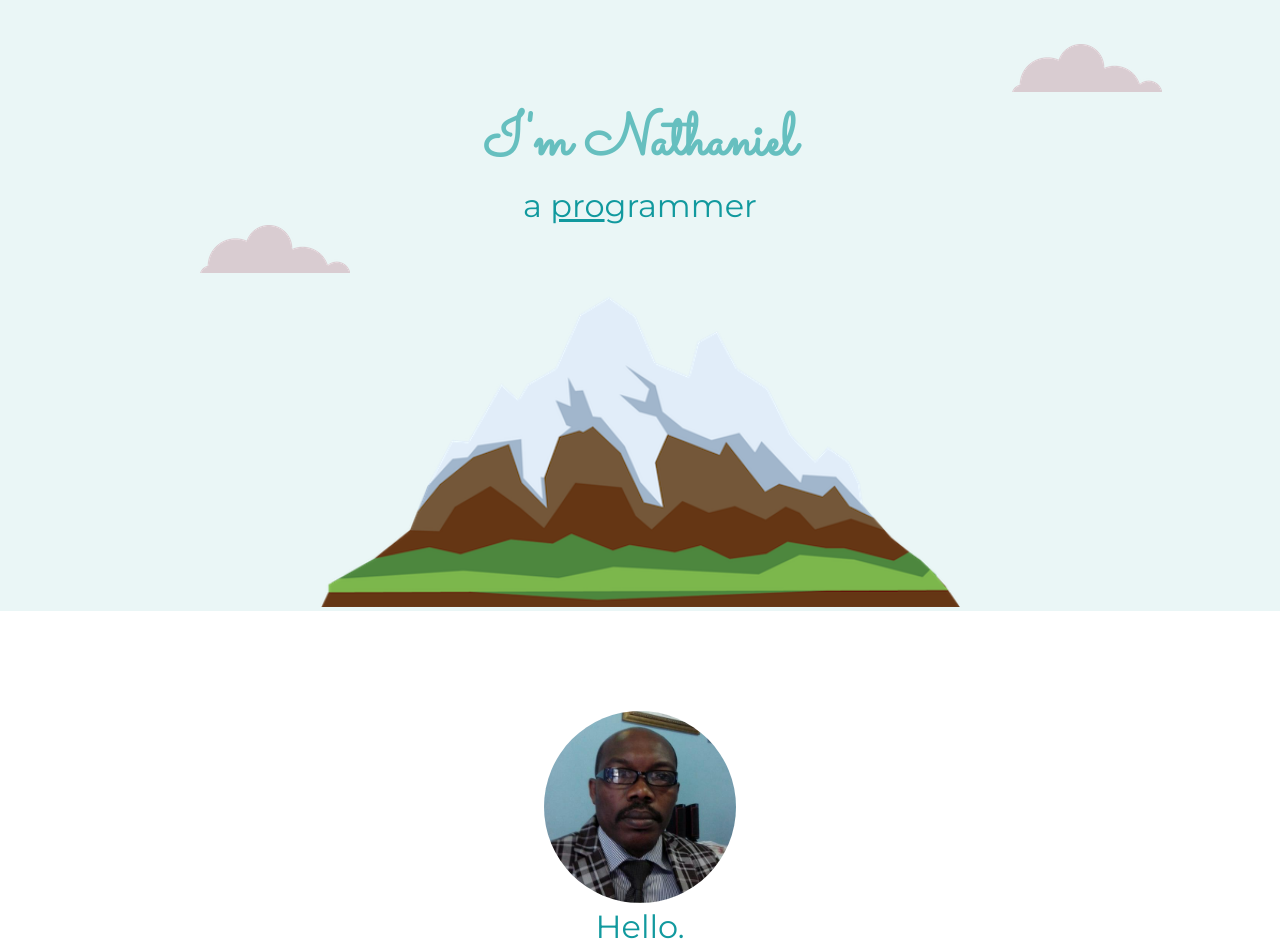
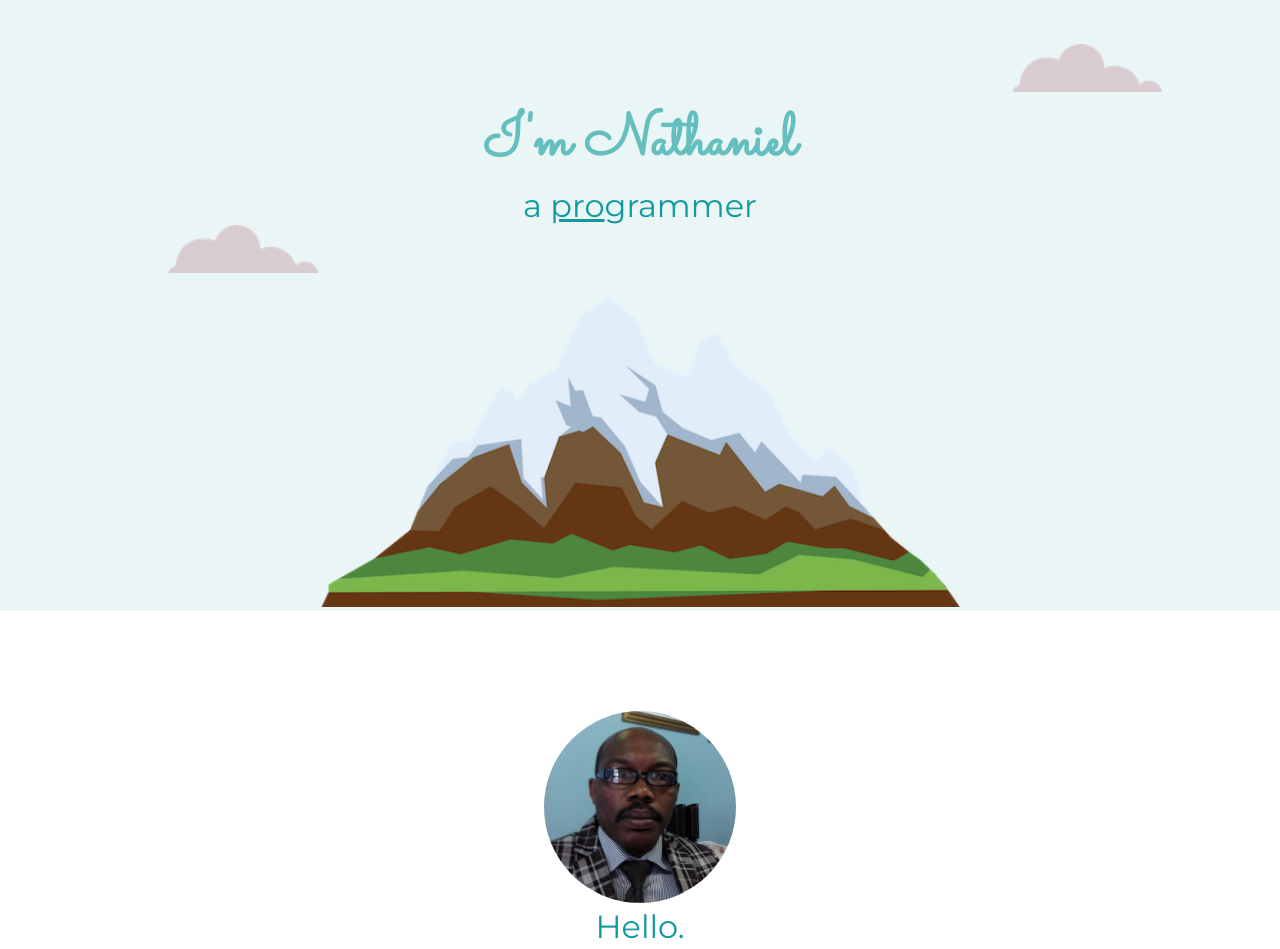
Before and after one commit to natnartt/My-Site, a plain HTML site: page index.html in a window 1280 px wide. Shown: the top 949 px of the page. Drawn offline with Linux system fonts and the light colour scheme.

Commit message:
Add files via upload

```diff
--- a/css/styles.css
+++ b/css/styles.css
@@ -76,7 +76,7 @@ padding: 20px;
 }
 .bottom-cloud{
   position: absolute;
-  left: 12.5rem;
+  left: 10.5rem;
   bottom: 3.125;
 }
 .top-cloud{
```
